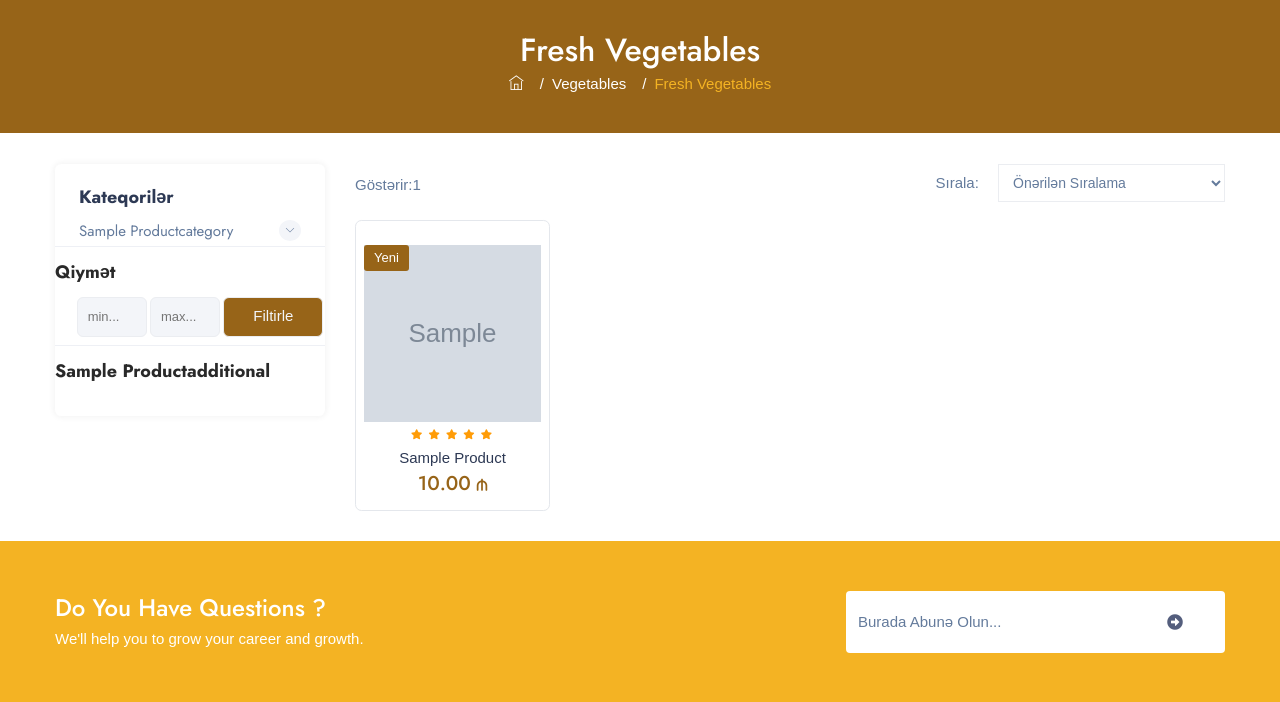
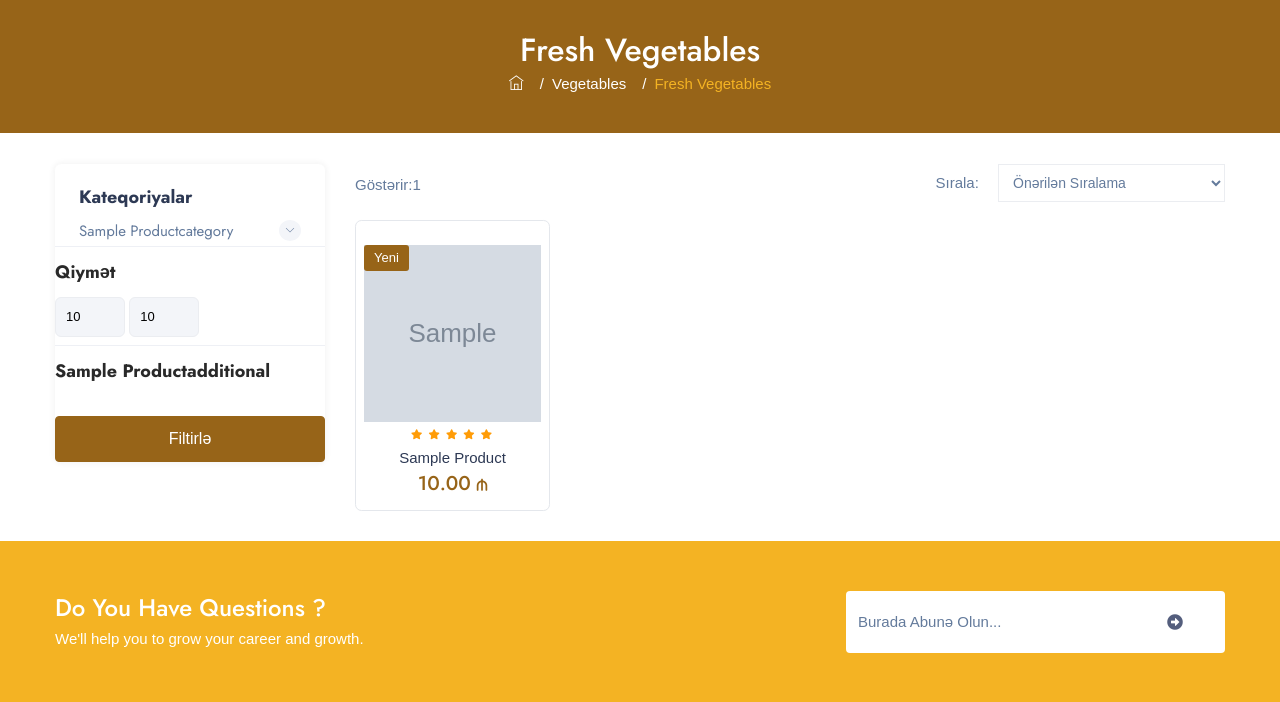
Before and after one commit to Jeihunn/django-cherez, a Django app: template cherez/product/templates/product/products.html in a window 1280 px wide. Shown: the part 167-869 px from the top of the page. Run offline with Django 5.2, Linux system fonts and the light colour scheme; tables that the repository leaves empty hold one stand-in row (values such as "Sample post"); the template is opened without the code that fills it: values that come from a table or form of the project are taken from there, most other values are stand-ins (such as "Sample title", 1, 10 or a date in 2020); grey boxes marked "Sample" are stand-in pictures; some libraries are stand-ins or nearby versions; some web fonts are replaced.

Commit message:
product filter done

```diff
--- a/cherez/core/templates/core/includes/_footer.html
+++ b/cherez/core/templates/core/includes/_footer.html
@@ -67,7 +67,11 @@
                         <ul class="footer-menu">
                             {% for category in parent_null_categories %}
                             {% if category.show_in_footer %}
-                            <li><a href="{% url "product_list_view" %}">{{ category.title }}</a></li>
+                            <li>
+                                <a href="{% url 'product_list_view' %}{% if category.sub_categories.all %}?{% for sub_category in category.sub_categories.all %}category={{ sub_category.slug }}{% if not forloop.last %}&{% endif %}{% endfor %}{% endif %}">
+                                    {{ category.title }}
+                                </a>
+                            </li>
                             {% endif %}
                             {% endfor %}
                         </ul>
--- a/cherez/core/templates/core/includes/_header.html
+++ b/cherez/core/templates/core/includes/_header.html
@@ -84,7 +84,11 @@
                                     <ul class="nav-dropdown nav-submenu">
                                         {% for category in parent_null_categories %}
                                         {% if category.show_in_navbar %}
-                                        <li><a href="{% url "product_list_view" %}">{{ category.title }}</a></li>
+                                        <li>
+                                            <a href="{% url 'product_list_view' %}{% if category.sub_categories.all %}?{% for sub_category in category.sub_categories.all %}category={{ sub_category.slug }}{% if not forloop.last %}&{% endif %}{% endfor %}{% endif %}">
+                                            {{ category.title }}
+                                            </a>
+                                        </li>
                                         {% endif %}
                                         {% endfor %}
                                     </ul>
--- a/cherez/product/templates/product/products.html
+++ b/cherez/product/templates/product/products.html
@@ -51,10 +51,11 @@
 					</div>
 					<div class="search-sidebar-body">
 
+					<form class="aa" action="">
 						<!-- Categoriya filter-->
 						<div class="single_search_boxed">
 							<div class="widget-boxed-header category-header">
-								<h4 class="ml-4 mt-4">Kateqorilər</h4>
+								<h4 class="ml-4 mt-4">Kateqoriyalar</h4>
 							</div>
 							<div class="widget-boxed-body">
 								<div class="side-list no-border">
@@ -74,7 +75,8 @@
 													<div class="inner_widget_link">
 														<ul>
 															{% for sub_category in category.sub_categories.all %}
-																<li><a href="#">{{ sub_category.title }}<span></span></a></li>
+																<input id="{{ sub_category.slug }}" class="checkbox-custom" name="category" type="checkbox" value="{{ sub_category.slug }}" {% if sub_category.slug in selected_categories %}checked{% endif %}>
+																<label for="{{ sub_category.slug }}" class="checkbox-custom-label">{{ sub_category.title }}</label>
 															{% endfor %}
 														</ul>
 													</div>
@@ -83,13 +85,11 @@
 										</div>
 										{% endfor %}
 
-
-
-
 									</div>
 								</div>
 							</div>
 						</div>
+
 
 						<!-- Price Range -->
 						<div class="single_search_boxed">
@@ -98,12 +98,8 @@
 										role="button">Qiymət</a></h4>
 							</div>
 							<dd class="odd">
-								<form class="form" action="">
-									<input class="number" type="number" placeholder="min...">
-									<input class="number" type="number" placeholder="max...">
-									<button>Filtirle</button>
-
-								</form>
+									<input class="number" type="number" placeholder="min..." min="0" name="min_price" value="{{ min_price }}">
+									<input class="number" type="number" placeholder="max..." min="0" name="max_price" value="{{ max_price }}">
 							</dd>
 						</div>
 
@@ -111,10 +107,10 @@
 							<!-- Single Option -->
 							<div class="single_search_boxed">
 								<div class="widget-boxed-header">
-									<h4><a href="#brands" data-toggle="collapse" aria-expanded="false"
+									<h4><a href="#{{ additional.slug }}" data-toggle="collapse" aria-expanded="false"
 											role="button">{{ additional.title }}</a></h4>
 								</div>
-								<div class="widget-boxed-body collapse show" id="brands" data-parent="#brands">
+								<div class="widget-boxed-body collapse show" id="{{ additional.slug }}" data-parent="#{{ additional.slug }}">
 									<div class="side-list no-border">
 										<!-- Single Filter Card -->
 										<div class="single_filter_card">
@@ -123,7 +119,7 @@
 													<ul class="no-ul-list">
 														{% for sub_additional in additional.sub_additionals.all %}
 															<li>
-																<input id="{{ sub_additional.slug }}" class="checkbox-custom" name="{{ additional.slug }}" type="checkbox">
+																<input id="{{ sub_additional.slug }}" class="checkbox-custom" name="additional" type="checkbox" value="{{ sub_additional.slug }}" {% if sub_additional.slug in selected_additionals %}checked{% endif %}>
 																<label for="{{ sub_additional.slug }}" class="checkbox-custom-label">{{ sub_additional.title }}</label>
 															</li>
 														{% endfor %}
@@ -135,6 +131,8 @@
 								</div>
 							</div>
 						{% endfor %}
+						<button type="submit" class="w-100 btn btn-primary">Filtirlə</button>
+					</form>
 
 					</div>
 				</div>
@@ -264,10 +262,9 @@
 
         const urlParams = new URLSearchParams(window.location.search);
 
-        // eger "ordering" parametri varsa onu sil
-        if (urlParams.has('ordering')) {
-            urlParams.delete('ordering');
-        }
+        // "ordering" ve "page" parametrlerini sil
+		urlParams.delete('ordering');
+		urlParams.delete('page');
 
         // secilen ordering deyerini parametrlere elave et
         if (value) {
```
Also changed, not shown: cherez/product/views.py (+36 -5 lines).
